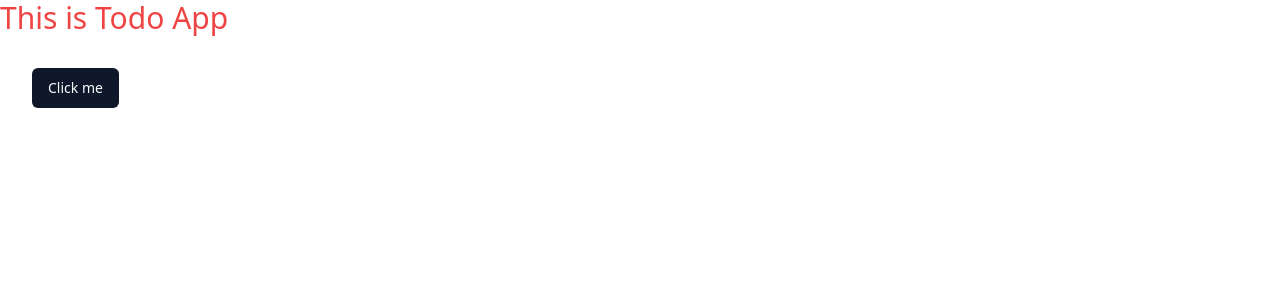
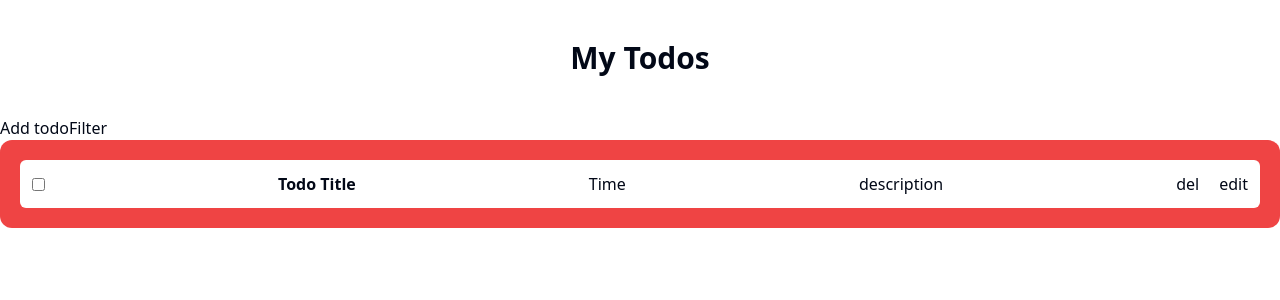
Before and after one commit to goni715/todo-level-2, a React (Vite) app: page / in a window 1280 px wide. Shown: the top 300 px of the page. Built offline with nearby package versions, Linux system fonts and the light colour scheme.

Commit message:
todo-design

```diff
--- a/src/App.tsx
+++ b/src/App.tsx
@@ -1,13 +1,10 @@
-import { Button } from "./components/ui/button";
+import TodoPage from "./pages/TodoPage";
 
 
 const App = () => {
   return (
     <>
-      <h1 className="text-3xl text-red-500">This is Todo App</h1>
-      <div className="p-8">
-        <Button>Click me</Button>
-      </div>
+       <TodoPage/>
     </>
   );
 };
--- /dev/null
+++ b/src/components/todo/TodoCard.tsx
@@ -0,0 +1,20 @@
+
+
+const TodoCard = () => {
+    return (
+      <>
+        <div className="bg-white rounded-md flex justify-between items-center p-3">
+          <input type="checkbox" />
+          <p className="font-semibold">Todo Title</p>
+          <p>Time</p>
+          <p>description</p>
+          <div className="space-x-5">
+            <button>del</button>
+            <button>edit</button>
+          </div>
+        </div>
+      </>
+    );
+};
+
+export default TodoCard;
--- /dev/null
+++ b/src/components/todo/TodoContainer.tsx
@@ -0,0 +1,23 @@
+import TodoCard from "./TodoCard";
+
+
+const TodoContainer = () => {
+    return (
+        <>
+           <div>
+            <div>
+                <button>Add todo</button>
+                <button>Filter</button>
+            </div>
+            <div className="bg-red-500 w-full h-full rounded-xl p-5 space-y-3">
+              {/* <div className="bg-white p-5 text-2xl font-bold flex justify-center items-center rounded-md">
+                <p>There is no task pending</p>
+              </div> */}
+              <TodoCard/>
+            </div>
+           </div>
+        </>
+    );
+};
+
+export default TodoContainer;
--- /dev/null
+++ b/src/components/ui/Container.tsx
@@ -0,0 +1,18 @@
+import { ReactNode } from "react";
+
+type TContainerProps = {
+    children: ReactNode
+}
+
+
+const Container = ({children} : TContainerProps) => {
+    return (
+        <>
+            <div className="h-screen w-full max-w-7xl mx-auto">
+                {children}
+            </div>
+        </>
+    );
+};
+
+export default Container;
--- /dev/null
+++ b/src/pages/TodoPage.tsx
@@ -0,0 +1,16 @@
+import TodoContainer from "../components/todo/TodoContainer";
+import Container from "../components/ui/Container";
+
+
+const TodoPage = () => {
+    return (
+        <>
+           <Container>
+               <h1 className="text-center text-3xl font-semibold my-10">My Todos</h1>
+               <TodoContainer/>
+           </Container>
+        </>
+    );
+};
+
+export default TodoPage;
```
